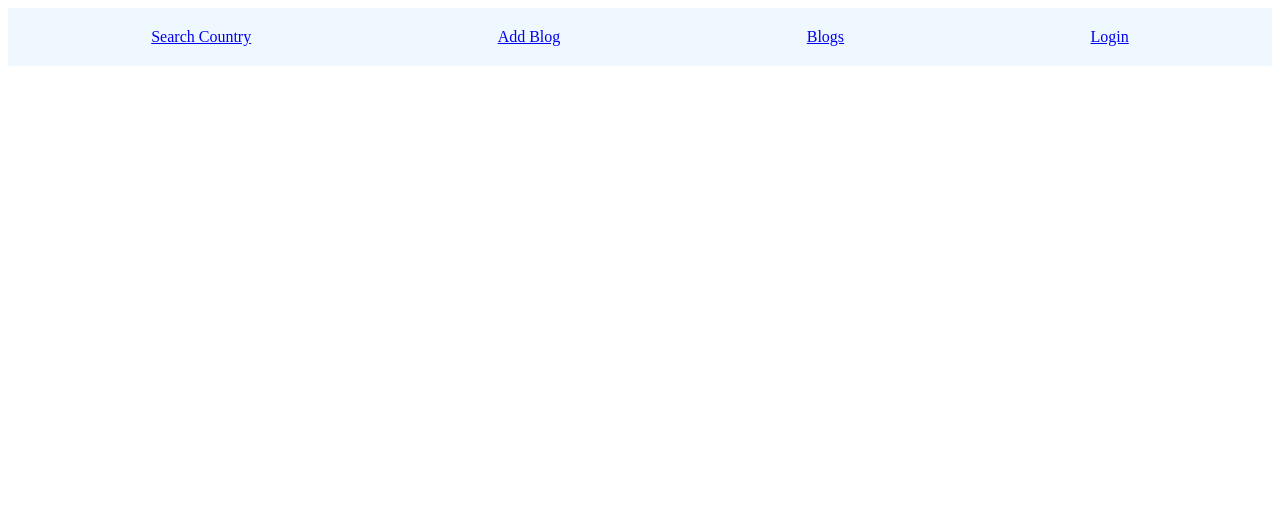
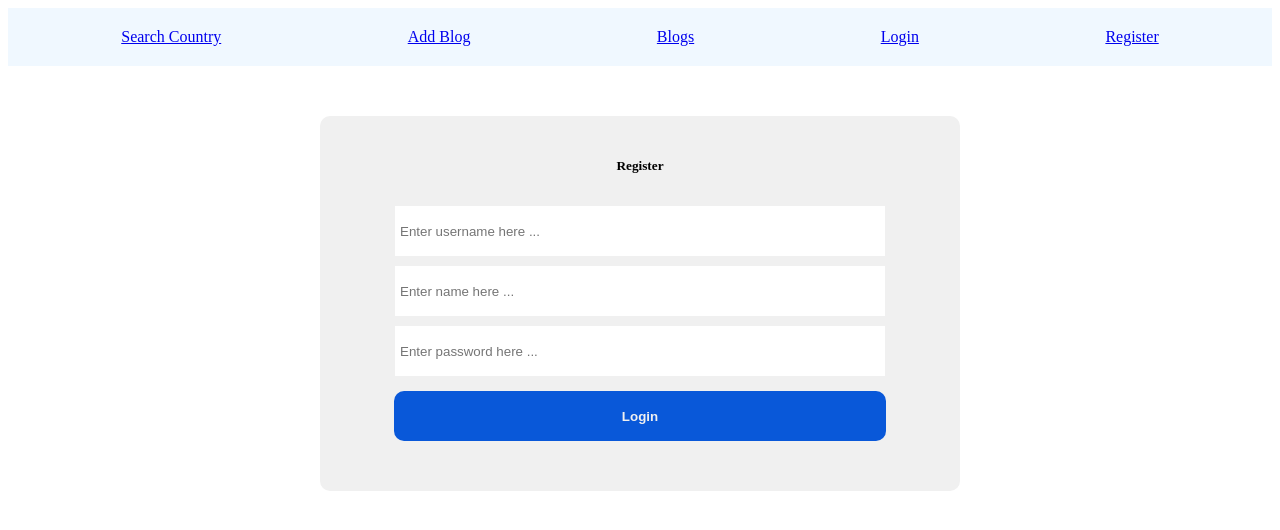
Before and after one commit to Peterzolo/part7-country-hook, a React (Create React App) app: page /register in a window 1280 px wide. Shown: the top 530 px of the page. Built offline with nearby package versions, Linux system fonts and the light colour scheme; the HTML template or start-up script is replaced by a standard one.

Commit message:
blog
Modified

```diff
--- a/src/App.js
+++ b/src/App.js
@@ -4,6 +4,7 @@ import Menu from "./components/Menu";
 import AddBlog from "./components/BlogPost/AddBlog";
 import BlogList from "./components/BlogPost/BlogList";
 import LoginForm from "./components/user/LoginForm";
+import Register from "./components/user/Register";
 
 const App = () => {
   return (
@@ -15,6 +16,7 @@ const App = () => {
           <Route path="/blogs" element={<BlogList />} />
           <Route path="/blogs/create" element={<AddBlog />} />
           <Route path="/login" element={<LoginForm />} />
+          <Route path="/register" element={<Register />} />
         </Routes>
       </Router>
     </div>
--- a/src/components/Menu.jsx
+++ b/src/components/Menu.jsx
@@ -22,6 +22,9 @@ const Menu = () => {
       <div className="menu-item">
         <Link to={"/login"}>Login</Link>
       </div>
+      <div className="menu-item">
+        <Link to={"/register"}>Register</Link>
+      </div>
     </div>
   );
 };
--- /dev/null
+++ b/src/components/user/Register.jsx
@@ -0,0 +1,95 @@
+import React, { useState } from "react";
+import Notification from "../notification/Notification";
+import ErrorNotification from "../notification/ErrorNotification";
+
+import "../../components/user/LoginForm.css";
+import { userLogIn } from "../../services/user.service";
+import { setToken } from "../../services/blog.service";
+import { useNavigate } from "react-router-dom";
+
+const Register = () => {
+  const [successMessage, setSuccessMessage] = useState(null);
+  const [errorMessage, setErrorMessage] = useState(null);
+  const [username, setUsername] = useState("");
+  const [name, setName] = useState("");
+  const [password, setPassword] = useState("");
+  // eslint-disable-next-line no-unused-vars
+  const [user, setUser] = useState(null);
+  const navigate = useNavigate();
+  const handleSubmit = async (event) => {
+    event.preventDefault();
+
+    try {
+      const userObject = {
+        username: username,
+        password: password,
+        name: name,
+      };
+
+      const user = await userLogIn(userObject);
+
+      if (user) {
+        window.localStorage.setItem("user", JSON.stringify(user));
+        window.localStorage.setItem("token", JSON.stringify(user.token));
+        const token = JSON.parse(localStorage.getItem("user")).token;
+        setToken(token);
+        setUser(user);
+
+        setSuccessMessage("User registered in successfully");
+        setTimeout(() => {
+          setSuccessMessage("");
+        }, 1000);
+        setUsername("");
+        setPassword("");
+        navigate("/blogs/create");
+      }
+    } catch (exception) {
+      setErrorMessage("Invalid credential");
+      setTimeout(() => {
+        setErrorMessage(null);
+      }, 10000);
+    }
+  };
+
+  return (
+    <div className="container">
+      <form onSubmit={handleSubmit} className="form-wrap">
+        <h5>Register</h5>
+        {successMessage ? (
+          <Notification message={successMessage} />
+        ) : (
+          <ErrorNotification message={errorMessage} />
+        )}
+
+        <input
+          className="form-input"
+          type="text"
+          value={username}
+          placeholder="Enter username here ..."
+          onChange={(event) => setUsername(event.target.value)}
+        />
+
+        <input
+          className="form-input"
+          type="text"
+          value={password}
+          placeholder="Enter name here ..."
+          onChange={(event) => setPassword(event.target.value)}
+        />
+        <input
+          className="form-input"
+          type="password"
+          value={password}
+          placeholder="Enter password here ..."
+          onChange={(event) => setPassword(event.target.value)}
+        />
+
+        <button type="submit" className="btn">
+          Login
+        </button>
+      </form>
+    </div>
+  );
+};
+
+export default Register;
```
